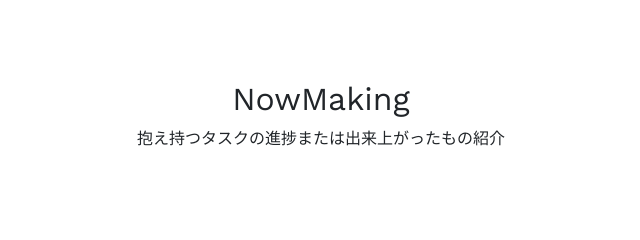
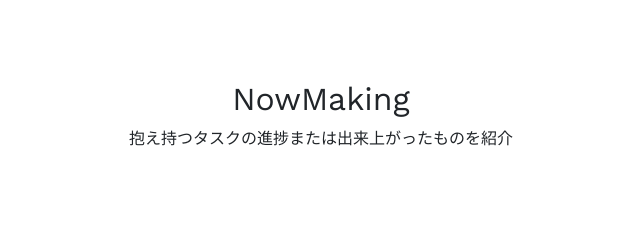
Before and after one commit to nikkou-0814/Portfolio-V1, a plain HTML site: page NowMaking.html in a window 1280 px wide. Shown: the part 800-1040 px from the top of the page, 319-959 px from the left. Drawn offline with nearby package versions, Linux system fonts and the light colour scheme.

Commit message:
Update NowMaking.html

```diff
--- a/NowMaking.html
+++ b/NowMaking.html
@@ -109,7 +109,7 @@
         <div class="section-content">
             <div class="title-wrap" data-aos="fade-up">
                 <h2 class="section-title">NowMaking</b></h2>
-                <p class="section-sub-title">抱え持つタスクの進捗または出来上がったもの紹介</p>
+                <p class="section-sub-title">抱え持つタスクの進捗または出来上がったものを紹介</p>
             </div>
 </section>	<section id="skills" class="bg-white">
     <div class="container">
```
